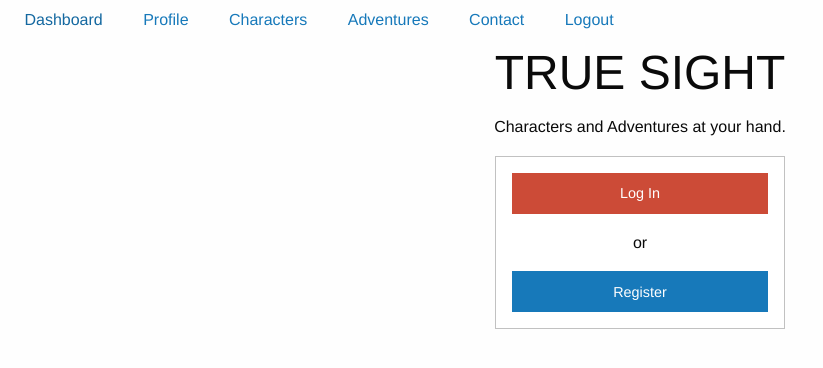
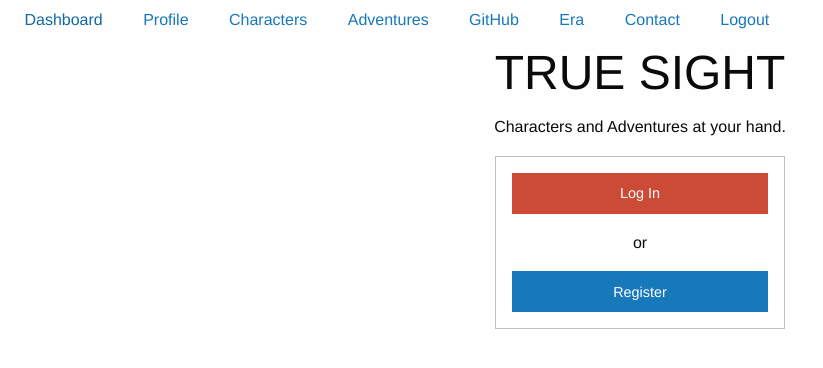
Before and after one commit to jsostaric/ljetni-zadatak, a PHP site: page /index.php in a window 1280 px wide. Shown: the top 368 px of the page, without its empty margins (0-823 px from the left). Run offline with PHP 8.4, Linux system fonts and the light colour scheme; the visitor is signed in with stand-in values (Sample User, id 1).

Commit message:
dodan link na github i era dijagram

```diff
--- a/public/login.php
+++ b/public/login.php
@@ -18,6 +18,8 @@ include_once '../config.php';
 			<div class="large-12 columns large-centered">
 				<h1 style="text-align: center;">TRUE SIGHT</h1>
 				<p style="text-align: center;">Characters and Adventures at your hand.</p>
+				<p>username: Jurica</p>
+				<p>password: password</p>
 			</div>
 		</div>
 		<div class="row">
--- a/templates/menu.php
+++ b/templates/menu.php
@@ -10,6 +10,8 @@
   <li><a href="<?php echo $route; ?>private/users/index.php"><i class="fi-list"></i> <span>Profile</span></a></li>
   <li><a href="<?php echo $route; ?>private/characters/index.php"><i class="fi-list"></i> <span>Characters</span></a></li>
   <li><a href="<?php echo $route; ?>private/adventures/index.php"><i class="fi-list"></i> <span>Adventures</span></a></li>
+  <li><a target="_blank" href="https://github.com/jsostaric/ljetni-zadatak"><i class="fi-list"></i> <span>GitHub</span></a></li>
+  <li><a href="<?php echo $route; ?>img/ERA.png"><i class="fi-list"></i> <span>Era</span></a></li>
   <?php endif; ?>
   <li><a href="<?php echo $route; ?>public/contact.php"><i class="fi-list"></i> <span>Contact</span></a></li>
   <?php if(isset($_SESSION["session"])): ?>
```
Also changed, not shown: img/ERA.png (added).
